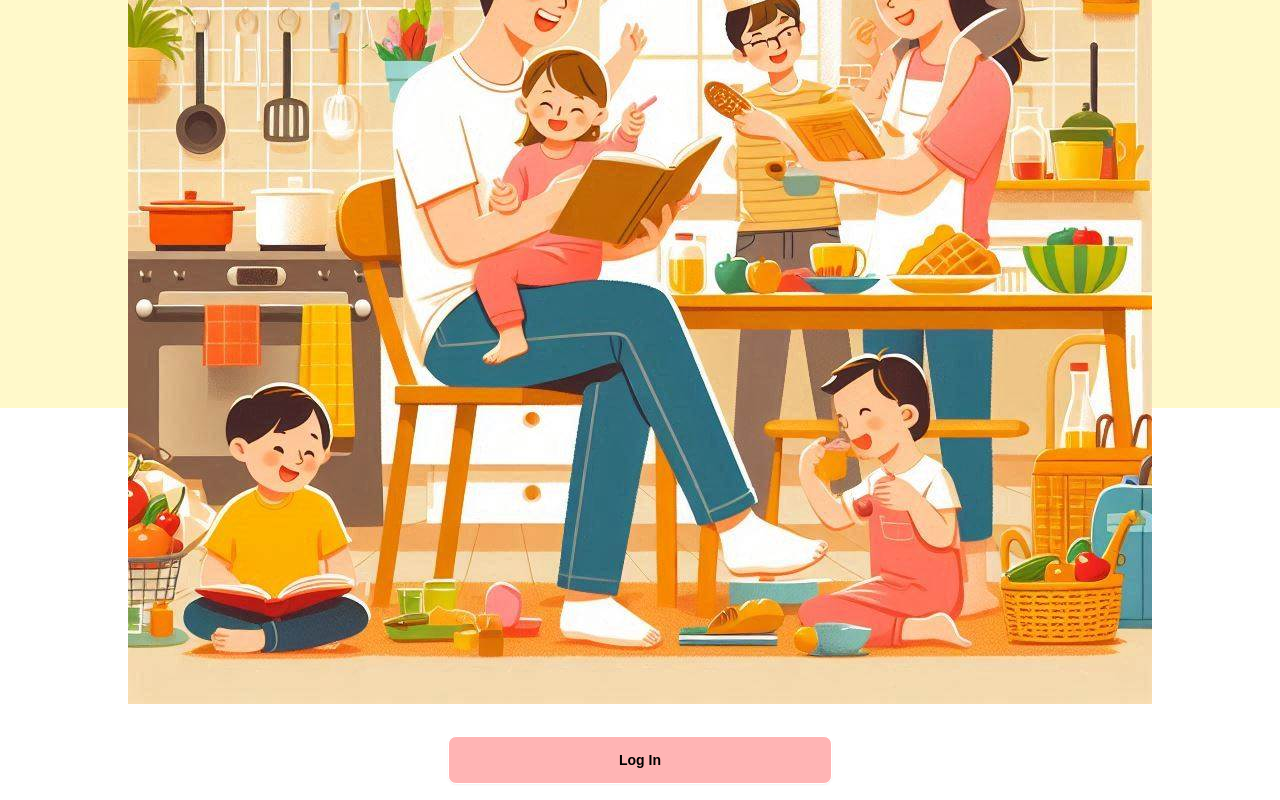
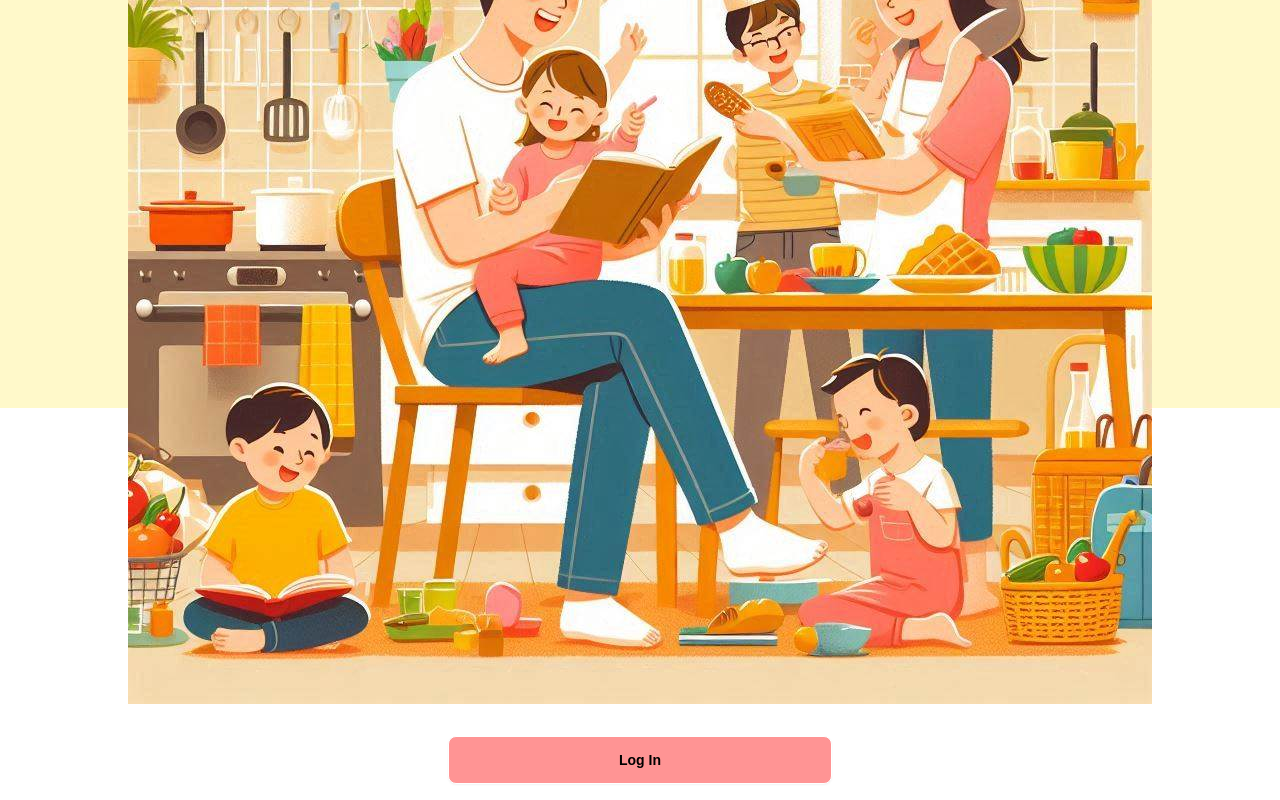
Before and after one commit to amirahyusof/parents-tracker, a Next.js app: page / in a window 1280 px wide. Shown: the part 392-1192 px from the top of the page. Built offline with nearby package versions, Linux system fonts and the light colour scheme.

Commit message:
changes btn color hover

```diff
--- a/app/(page)/page.js
+++ b/app/(page)/page.js
@@ -23,7 +23,7 @@ export default function Page() {
 
         <div className="mt-4 w-full max-w-sm">
           <Link href="/login">
-            <button className="btn border-white w-full bg-[#FFB4B4] hover:bg-[#FFDEB4] text-black">
+            <button className="btn border-white w-full bg-[#FF9494] hover:bg-[#FFD1D1] text-black">
               Log In
             </button>
           </Link>
```
